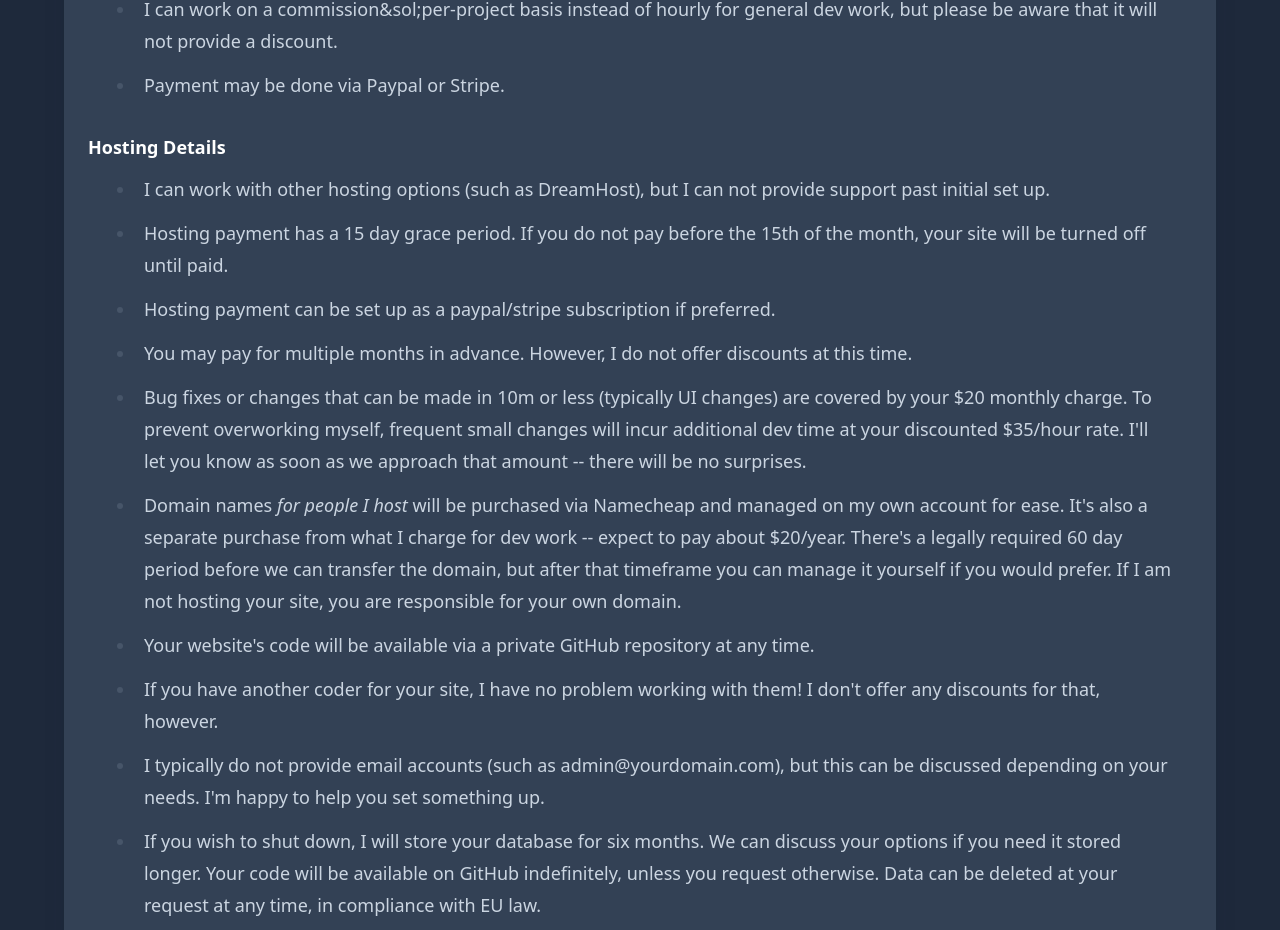
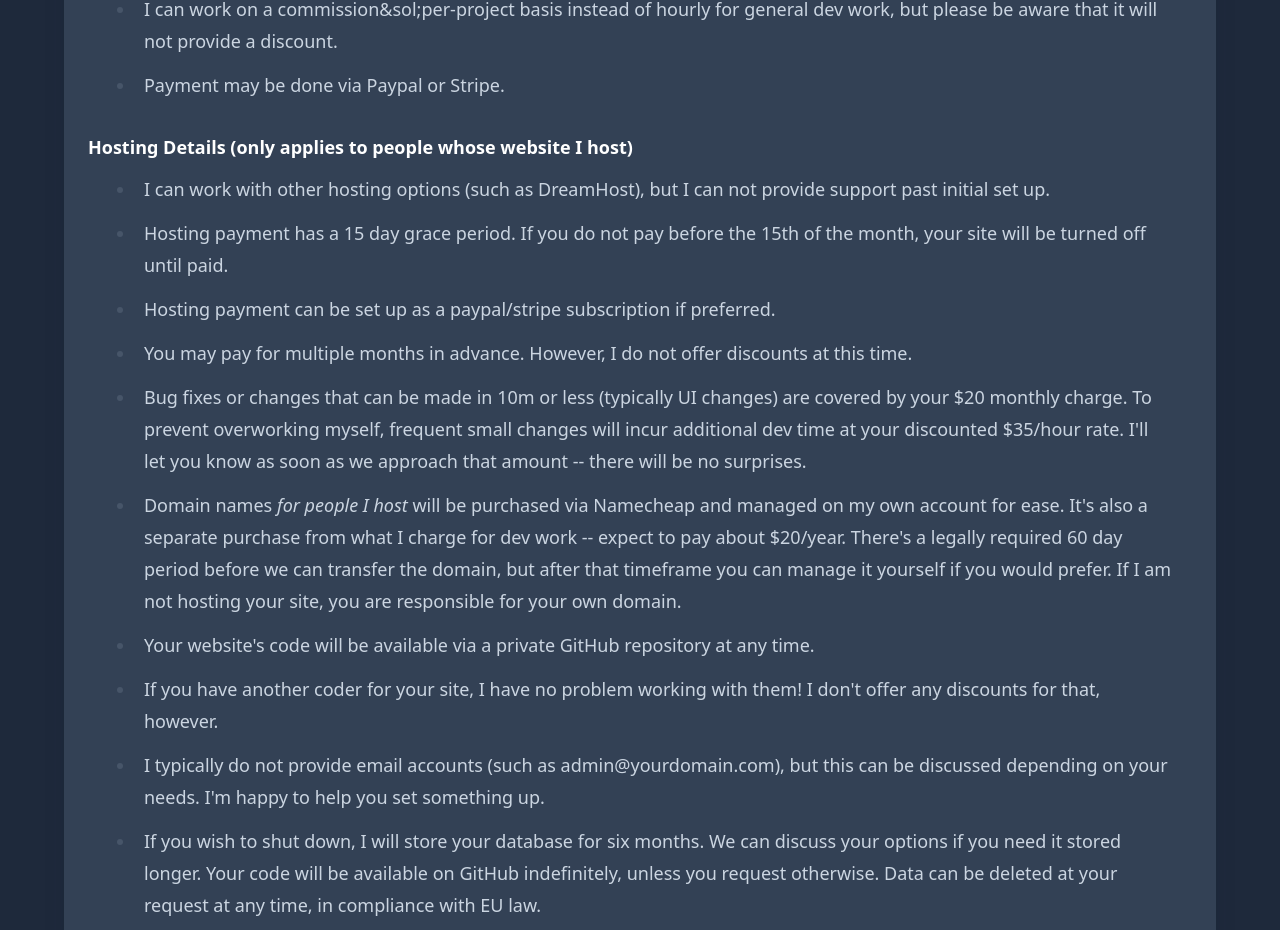
Before and after one commit to perappu/perappu-blog, a Next.js app: page /commission/lorekeeper in a window 1280 px wide. Shown: the part 2838-3768 px from the top of the page. Built offline with nearby package versions, Linux system fonts and the light colour scheme.

Commit message:
tos clarification

```diff
--- a/app/commission/lorekeeper/page.tsx
+++ b/app/commission/lorekeeper/page.tsx
@@ -69,7 +69,7 @@ export default function LorekeeperCommissions() {
                 <li>I can work on a commission&sol;per-project basis instead of hourly for general dev work, but please be aware that it will not provide a discount.</li>
                 <li>Payment may be done via Paypal or Stripe.</li>
             </ul>
-            <h4>Hosting Details</h4>
+            <h4>Hosting Details (only applies to people whose website I host)</h4>
             <ul className="mx-5">
                 <li>I can work with other hosting options (such as DreamHost), but I can not provide support past initial set up.</li>
                 <li>Hosting payment has a 15 day grace period. If you do not pay before the 15th of the month, your site will be turned off until paid.</li>
```
